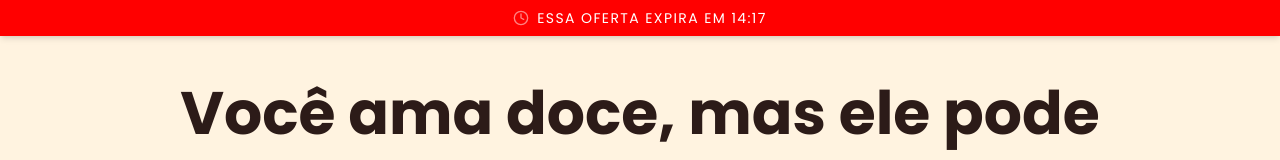
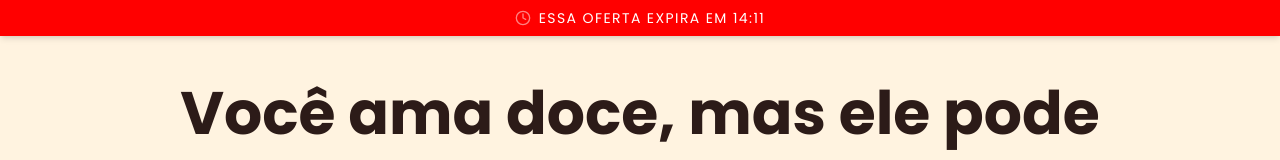
Before and after one commit to ligofalin-code/Delicias-do-Bem-, a React (Vite) app: page / in a window 1280 px wide. Shown: the top 160 px of the page. Built offline with nearby package versions, Linux system fonts and the light colour scheme.

Commit message:
feat: Adjust countdown timer to 14 minutes 17 seconds
The countdown timer was previously set to 14 minutes and 23 seconds. This change adjusts it to 14 minutes and 17 seconds to reflect the intended offer duration.

```diff
--- a/src/App.tsx
+++ b/src/App.tsx
@@ -77,7 +77,7 @@ const PulseButton = ({ children, className = "", onClick }: { children: ReactNod
 );
 
 const CountdownTimer = () => {
-  const [timeLeft, setTimeLeft] = useState(14 * 60 + 23); // 14 minutes and 23 seconds in seconds
+  const [timeLeft, setTimeLeft] = useState(14 * 60 + 17); // 14 minutes and 17 seconds in seconds
 
   useEffect(() => {
     if (timeLeft <= 0) return;
```
